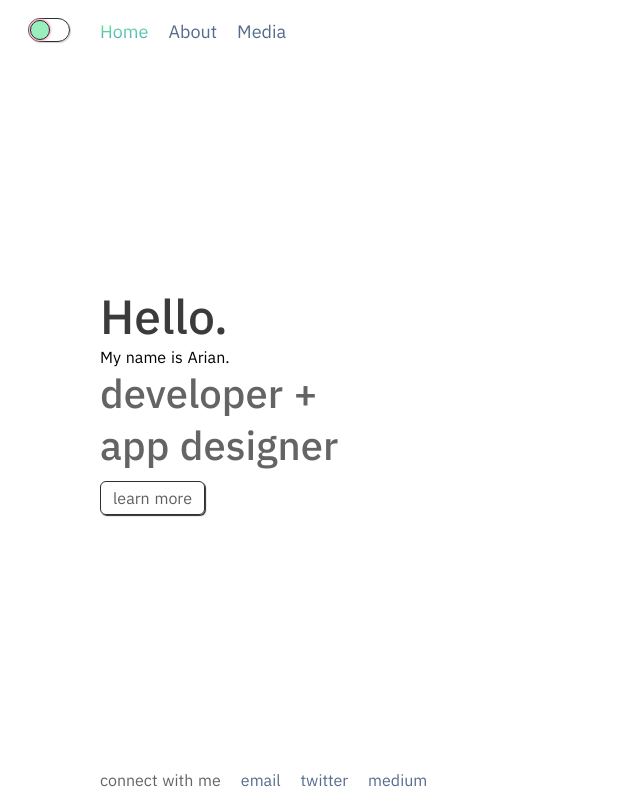
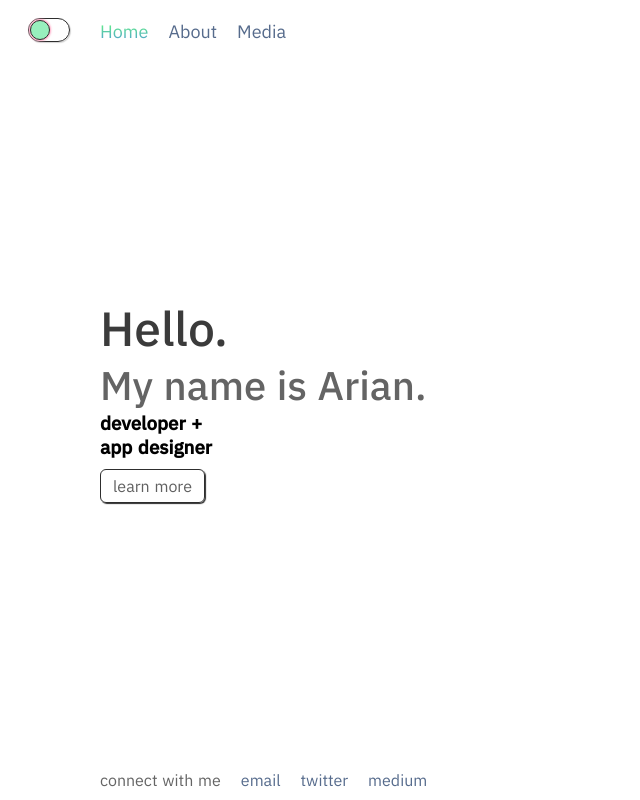
Before and after one commit to syw123456/arian2019-blog-master, a Nuxt app: page / in a window 1280 px wide. Shown: the top 800 px of the page, without its empty margins (0-640 px from the left). Built offline with nearby package versions, Linux system fonts and the light colour scheme.

Commit message:
update myself

```diff
--- a/pages/index.vue
+++ b/pages/index.vue
@@ -1,8 +1,8 @@
 <template>
     <div class="content">
       <h1 class="name">Hello.</h1>
-      <p> My name is Arian.</p>
-      <h2 class="tagline">developer + <br/>app designer </h2>
+      <h2> My name is Arian.</h2>
+      <h3 class="tagline">developer + <br/>app designer </h3>
       <nuxt-link to="/about" class="button">learn more</nuxt-link>
   </div>
 </template>
```
